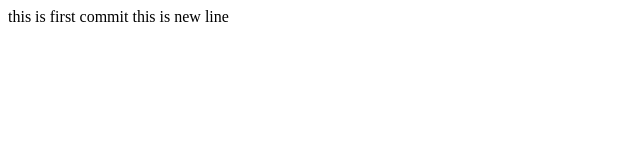
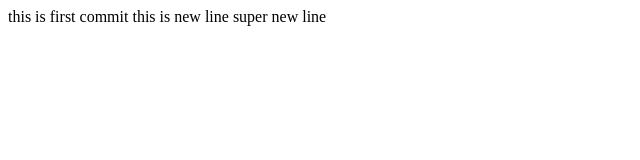
Before and after one commit to berengor/test, a plain HTML site: page index.html in a window 1280 px wide. Shown: the whole page, without its empty margins (0-640 px from the left). Drawn offline with Linux system fonts and the light colour scheme.

Commit message:
Update index.html

```diff
--- a/index.html
+++ b/index.html
@@ -10,5 +10,7 @@
     this is first commit
 
     this is new line
+
+    super new line
 </body>
 </html>
```
